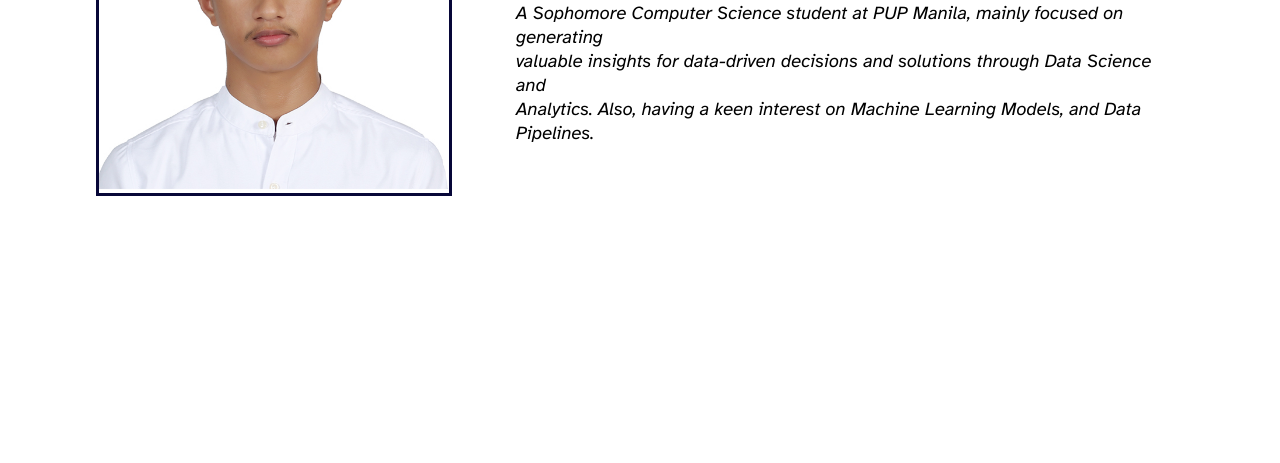
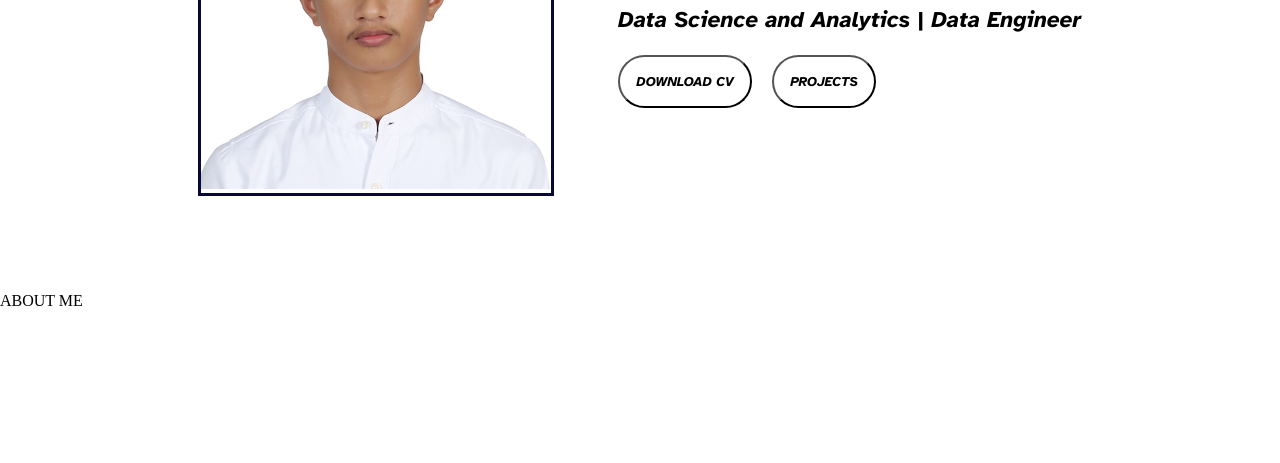
Before and after one commit to leiandrei/practice-frontend, a plain HTML site: page index.html in a window 1280 px wide. Shown: the part 337-800 px from the top of the page. Drawn offline with Linux system fonts and the light colour scheme.

Commit message:
changes: removed the details section at home page

```diff
--- a/css/styles.css
+++ b/css/styles.css
@@ -7,6 +7,7 @@ html {
 body {
     margin: 0;
     padding: 0;
+    box-sizing: border-box;
 }
 
 .navbar {
@@ -32,6 +33,7 @@ body {
 .navlogo {
     justify-items: flex-start;
     margin-left: 2rem;
+    cursor: pointer;
 }
 
 .navbar a, .navbar h1 {
@@ -83,11 +85,27 @@ body {
     font-size: 1.4rem;
 }
 
-.content {
-    font-size: 1.15rem;
-    line-height: 1.5rem
+button {
+    padding: 1rem;
+    background-color: white;
+    border-color: black black;
+    font-family: "Atkinson Hyperlegible", sans-serif;
+    border-radius: 4rem;
+    font-weight: bold;
+    font-style: italic;
+    cursor: pointer;
+    transition-duration: 0.3s;
 }
 
-.projects {
-    display: flex;
+button:hover {
+    background-color: black;
+    color: white;
 }
+
+button:active {
+    opacity: 0.3;
+}
+
+.projects  {
+    margin-left: 1rem;
+}
--- a/index.html
+++ b/index.html
@@ -12,13 +12,13 @@
         <h1 class="nav-logo">
             Landing Page
         </h1>
-        <a href="#">Home</a>
+        <a href="#">About Me</a>
         <a href="#">Skills</a>
+        <a href="#">Certifications</a>
         <a href="#">Contacts</a>
     </nav>
 
     <div class="main">
-
         <div class="card-img">
             <img src="assets/Lei Andrei Domaoal.jpg" alt="Profile Pic" height="350" width="350">
         </div>
@@ -26,13 +26,28 @@
         <div class="card-content">
             <h1 class="name">LEI ANDREI E. DOMAOAL</h1>
             <h3 class="deets">Data Science and Analytics | Data Engineer</h3>
-            <p class="content">
-                A Sophomore Computer Science student at PUP Manila, mainly focused on generating<br>
-                valuable insights for data-driven decisions and solutions through Data Science and<br>
-                Analytics. Also, having a keen interest on Machine Learning Models, and Data Pipelines.<br>
-            </p>
+            <div class="btns">
+                <button class="cv">DOWNLOAD CV</button>
+                <button class="projects">PROJECTS</button>
+            </div>
         </div>
     </div>
 
+    <div class="about-page">
+
+        <div class="about-header">
+            ABOUT ME
+        </div>
+
+
+
+
+
+    </div>
+
+
+
+
+
 </body>
 </html>
```
